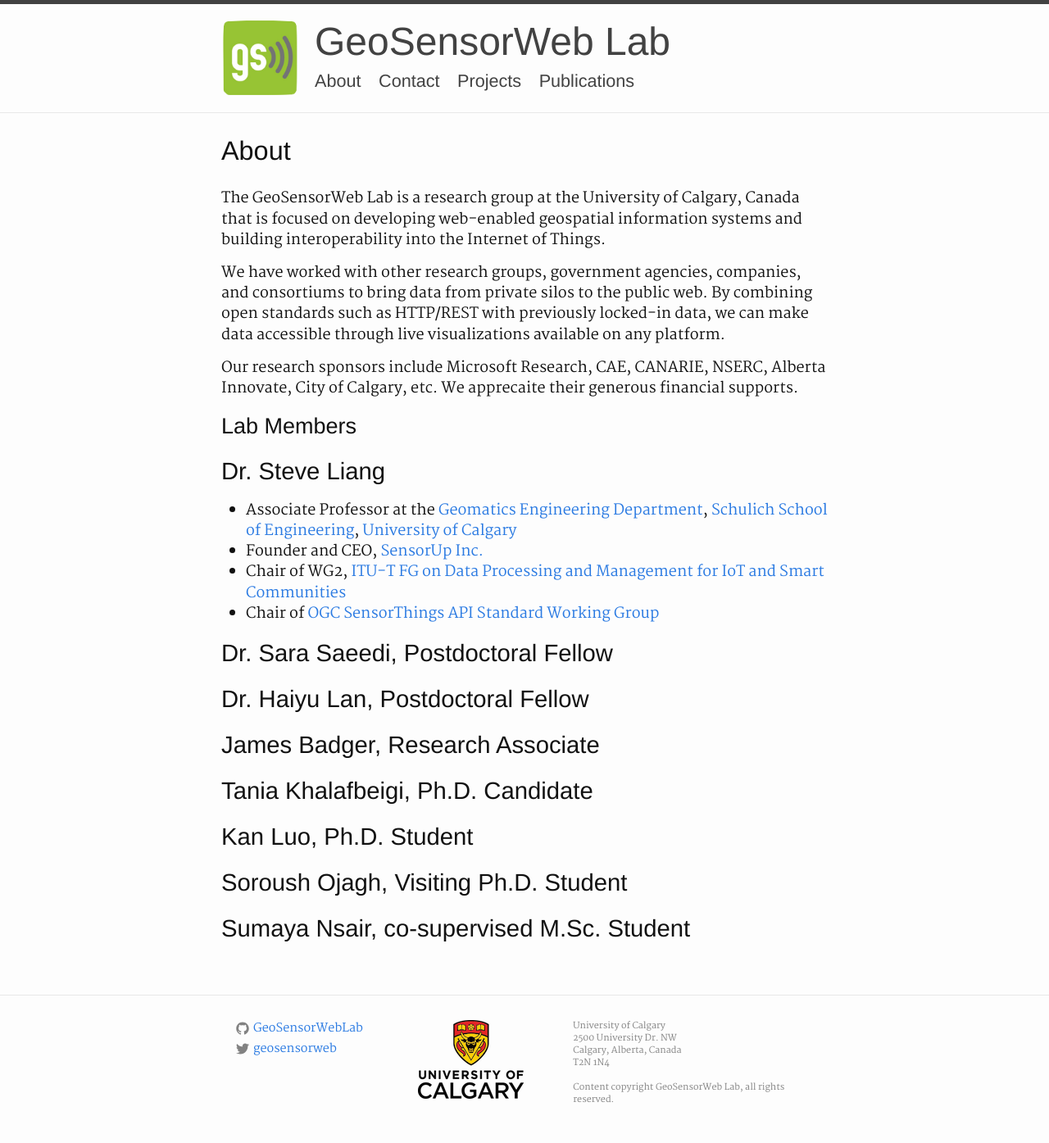
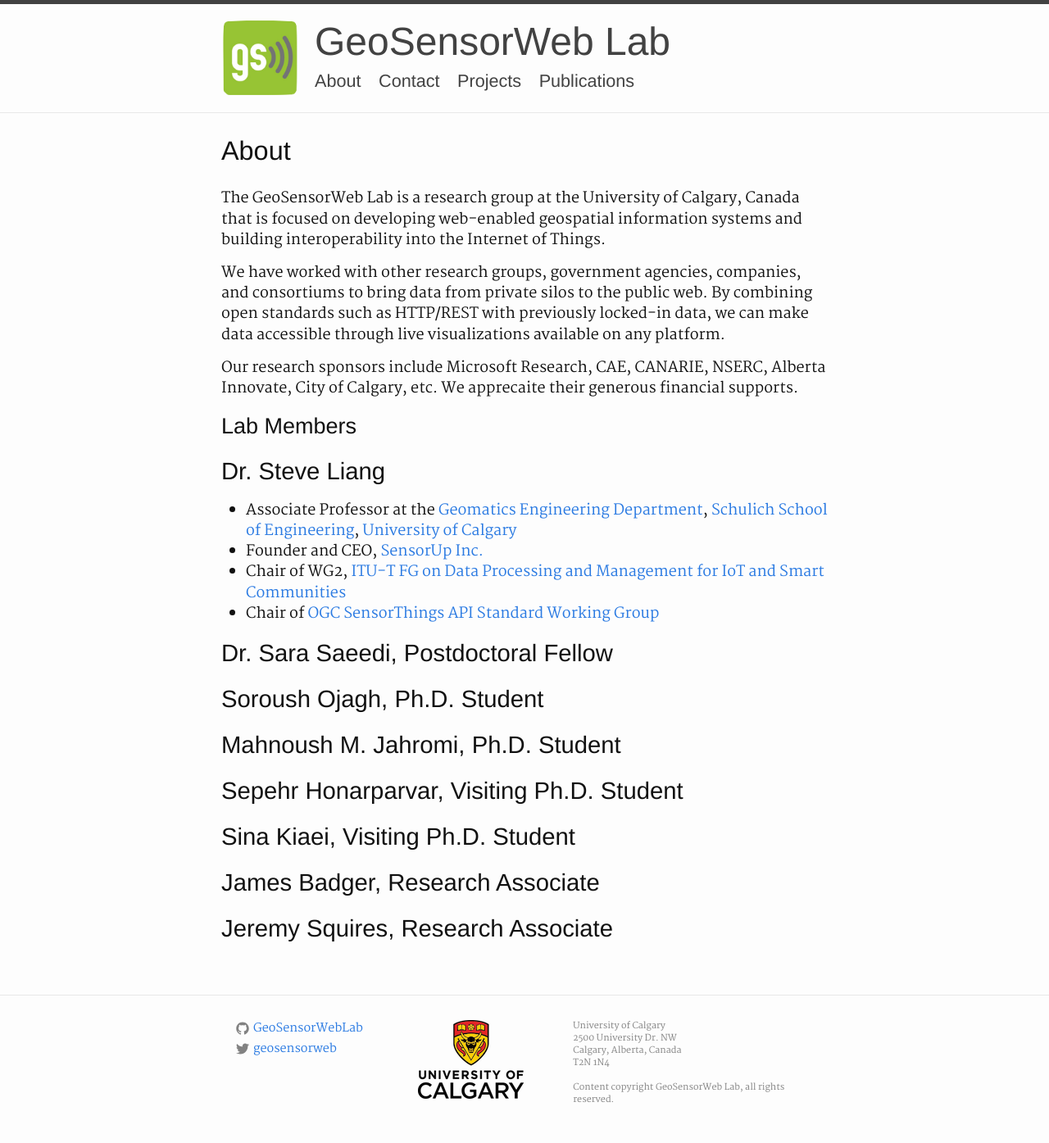
Before and after one commit to GeoSensorWebLab/geosensorweblab.github.io, a Jekyll site: the page built from about.md, in a window 1280 px wide. Shown: the whole page at 82% size. Built offline with Jekyll 4.4.1, drawn with Linux system fonts in a browser that asks for light colours.

Commit message:
fix(about): update contacts

```diff
--- a/about.md
+++ b/about.md
@@ -20,9 +20,9 @@
 - Chair of [OGC SensorThings API Standard Working Group](http://www.opengeospatial.org/projects/groups/sweiotswg)
 
 ### Dr. Sara Saeedi, Postdoctoral Fellow
-### Dr. Haiyu Lan, Postdoctoral Fellow
+### Soroush Ojagh, Ph.D. Student
+### Mahnoush M. Jahromi, Ph.D. Student
+### Sepehr Honarparvar, Visiting Ph.D. Student
+### Sina Kiaei, Visiting Ph.D. Student
 ### James Badger, Research Associate
-### Tania Khalafbeigi, Ph.D. Candidate
-### Kan Luo, Ph.D. Student
-### Soroush Ojagh, Visiting Ph.D. Student
-### Sumaya Nsair, co-supervised M.Sc. Student
+### Jeremy Squires, Research Associate
```
